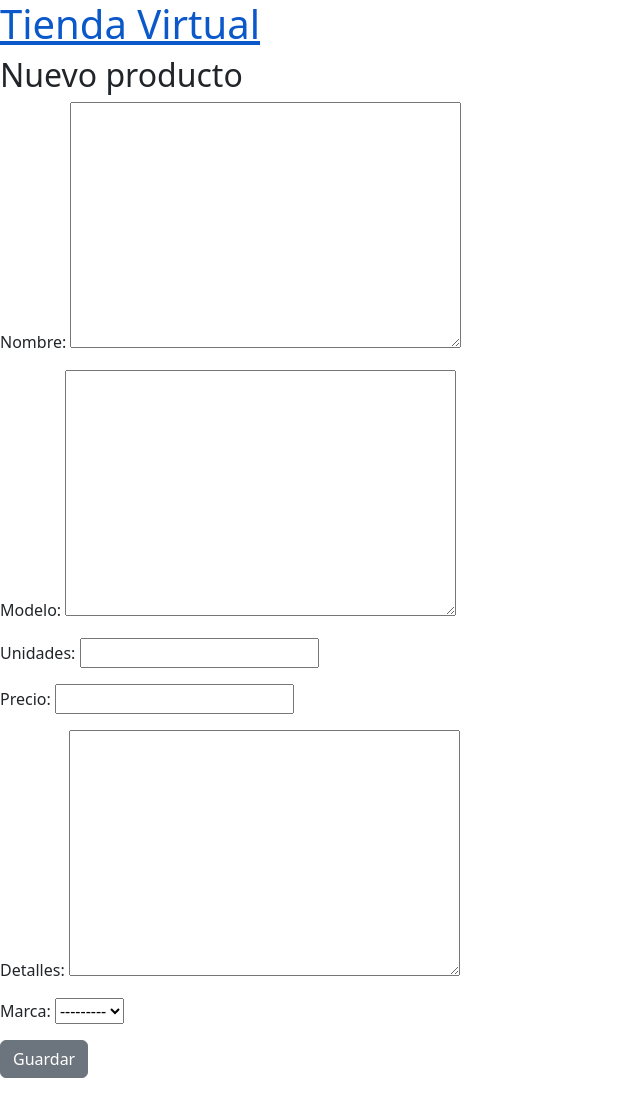
After one commit to IESPSUR/pf-ud04-jbenitezf, a Django app: page /producto/nuevo/ in a window 1280 px wide. The commit adds this page. Shown: the whole page, without its empty margins (0-640 px from the left). Run offline with Django 4.2, Linux system fonts and the light colour scheme; data that the repository does not hold is empty.

Commit message:
crud terminado

```diff
--- /dev/null
+++ b/tienda/forms.py
@@ -0,0 +1,8 @@
+from django import forms
+from .models import Producto
+
+class ProductoForm(forms.ModelForm):
+
+    class Meta:
+        model = Producto
+        fields = ('nombre', 'modelo', 'unidades', 'precio', 'detalles', 'marca',)
--- a/tienda/static/css/tienda.css
+++ b/tienda/static/css/tienda.css
@@ -0,0 +1,19 @@
+table {
+  font-family: arial, sans-serif;
+  border-collapse: collapse;
+  width: 100%;
+}
+
+td, th {
+  border: 1px solid #dddddd;
+  text-align: left;
+  padding: 8px;
+}
+
+tr:nth-child(even) {
+  background-color: #dddddd;
+}
+
+form{
+  width: 100%;
+}
--- a/tienda/templates/tienda/base.html
+++ b/tienda/templates/tienda/base.html
@@ -20,14 +20,12 @@
             		</div>
         	</div>
     	</div>
-        <div class="container-fluid">
-        	<div class="row">
-            		<div class="col">
-            			{% block lista %}
-            			{% endblock %}
-            		</div>
-        	</div>
-    	</div>
+
+        <div>
+            {% block lista %}
+            {% endblock %}
+        </div>
+
 
 </body>
 </html>
--- a/tienda/templates/tienda/index.html
+++ b/tienda/templates/tienda/index.html
@@ -3,7 +3,9 @@
 {% block content %}
 	<h2>Bienvenido a la tienda virtual</h2>
 	<ul>
-		<li>Gestión de productos</li>
+		<li><a href="{% url 'ListaProducto'%}">
+            Gestión de productos
+        </a></li>
 		<li>Informes</li>
         <li><a href="{% url 'ListaProducto'%}">
 		    Realizar compra
--- /dev/null
+++ b/tienda/templates/tienda/producto_nuevo.html
@@ -0,0 +1,9 @@
+{% extends 'tienda/base.html' %}
+
+{% block lista %}
+    <h2>Nuevo producto</h2>
+    <form method="POST" class="post-form">{% csrf_token %}
+        {{ form.as_p }}
+        <button type="submit" class="save btn btn-secondary">Guardar</button>
+    </form>
+{% endblock %}
--- a/tienda/urls.py
+++ b/tienda/urls.py
@@ -5,4 +5,7 @@ urlpatterns = [
     path('', views.welcome, name='welcome'),
     path('ListaProducto/', views.ListaProducto, name='ListaProducto'),
     path('tienda/', views.welcome, name='welcome'),
+    path('producto/nuevo/', views.producto_nuevo, name='producto_nuevo'),
+    path('producto/<str:pk>', views.producto_eliminar, name='producto_eliminar'),
+    path('producto/editar/<str:pk>', views.producto_editar, name='producto_editar'),
 ]
--- a/tienda/views.py
+++ b/tienda/views.py
@@ -1,6 +1,6 @@
-from django.shortcuts import render
-from django.utils import timezone
+from django.shortcuts import render, redirect, get_object_or_404
 from .models import Producto
+from .forms import ProductoForm
 
 
 # Create your views here.
@@ -10,3 +10,34 @@ def welcome(request):
 def ListaProducto(request):
     productos = Producto.objects.filter().order_by('nombre')
     return render(request, 'tienda/ListadoProducto.html', {'productos': productos})
+
+def producto_nuevo(request):
+    if request.method == "POST":
+        form = ProductoForm(request.POST)
+        if form.is_valid():
+            producto = form.save(commit=False)
+            producto.save()
+            productos = Producto.objects.filter().order_by('nombre')
+            return render(request, 'tienda/ListadoProducto.html', {'productos': productos})
+    else:
+        form = ProductoForm()
+    return render(request, 'tienda/producto_nuevo.html', {'form': form})
+
+def producto_eliminar(request, pk):
+    producto = get_object_or_404(Producto, pk=pk)
+    producto.delete()
+    productos = Producto.objects.filter().order_by('nombre')
+    return render(request, 'tienda/ListadoProducto.html', {'productos': productos})
+
+def producto_editar(request, pk):
+    producto = get_object_or_404(Producto, pk=pk)
+    if request.method == "POST":
+        form = ProductoForm(request.POST, instance=producto)
+        if form.is_valid():
+            producto = form.save(commit=False)
+            producto.save()
+            productos = Producto.objects.filter().order_by('nombre')
+            return render(request, 'tienda/ListadoProducto.html', {'productos': productos})
+    else:
+        form = ProductoForm(instance=producto)
+    return render(request, 'tienda/producto_nuevo.html', {'form': form})
```
Also changed, not shown: tienda/templates/tienda/ListadoProducto.html (+20 -5 lines).
